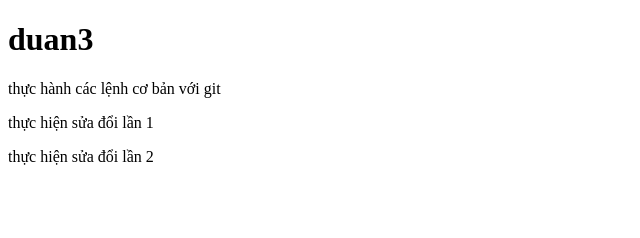
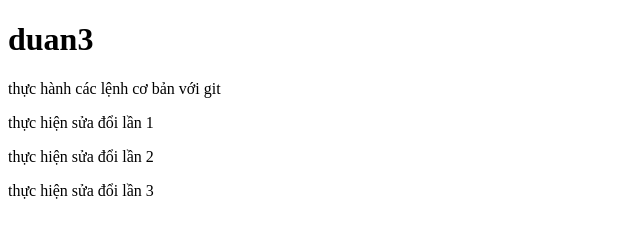
Before and after one commit to Tom-06/duan3, a plain HTML site: page index.html in a window 1280 px wide. Shown: the whole page, without its empty margins (0-640 px from the left). Drawn offline with Linux system fonts and the light colour scheme.

Commit message:
lần 4 commit

```diff
--- a/index.html
+++ b/index.html
@@ -10,5 +10,6 @@
     <p>thực hành các lệnh cơ bản với git</p>
     <p>thực hiện sửa đổi lần 1</p>
     <p>thực hiện sửa đổi lần 2</p>
+    <p>thực hiện sửa đổi lần 3</p>
   </body>
 </html>
```
